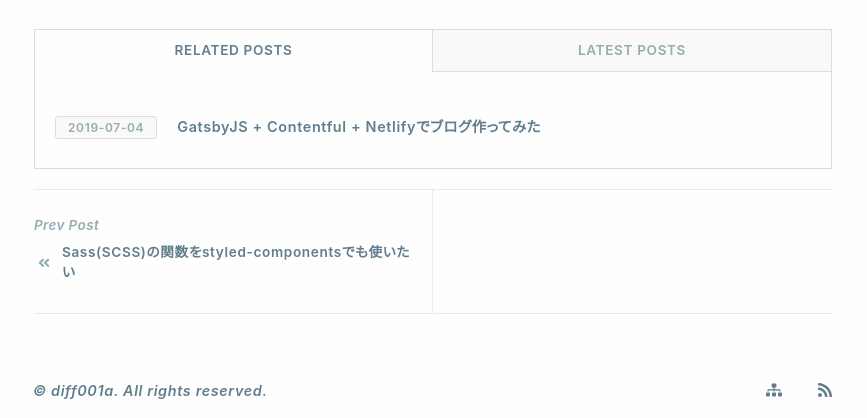
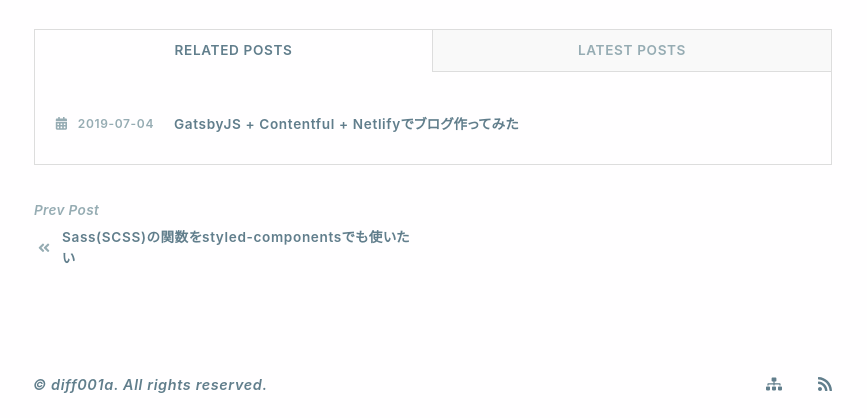
Before and after one commit to diff001a/diff001a-gatsby-blog, a Gatsby site: page /gatsby-blog-with-markdown/ in a window 1280 px wide. Shown: the part 5814-6232 px from the top of the page, without its empty margins (207-1074 px from the left). Built offline with nearby package versions, Linux system fonts and the light colour scheme; Gatsby itself is replaced by a stand-in of ours; some packages are replaced by stand-ins of ours.

Commit message:
[update] レイアウトを微調整

```diff
--- a/src/components/footer/index.js
+++ b/src/components/footer/index.js
@@ -9,7 +9,7 @@ const Wrapper = styled.footer`
   width: 100%;
   text-align: center;
   z-index: 9999999;
-  padding: 10px 0;
+  padding: 20px 0;
   display: flex;
   margin-top: auto;
   justify-content: center;
--- a/src/components/paging-single/index.js
+++ b/src/components/paging-single/index.js
@@ -1,7 +1,5 @@
 import React from "react"
 import styled from "styled-components"
-import { rgba } from "polished"
-import { colors } from "../../style/GlobalStyle"
 import { Link } from "gatsby"
 import { FaAngleDoubleRight, FaAngleDoubleLeft } from "react-icons/fa"
 
@@ -9,13 +7,12 @@ const Wrapper = styled.div`
   width: 100%;
   display: flex;
   justify-content: flex-start;
-  border-top: 1px solid ${rgba(colors.lightGray, 0.6)};
-  border-bottom: 1px solid ${rgba(colors.lightGray, 0.6)};
+  margin-bottom: 30px;
   .paging-item {
     width: 50%;
     display: flex;
     align-items: center;
-    padding: 25px 0px 30px 0;
+    padding: 15px 0px 20px 0;
     font-size: 0.85rem;
     a {
       text-decoration: none;
@@ -44,7 +41,6 @@ const Wrapper = styled.div`
       }
     }
     &.prev {
-      border-right: 1px solid ${rgba(colors.lightGray, 0.6)};
       padding-right: 10px;
       a {
         div {
@@ -72,10 +68,15 @@ const Wrapper = styled.div`
     .paging-item {
       width: 100%;
       padding: 0;
-      padding: 20px 0px 20px 0;
+      padding: 10px 0px 10px 0;
       &.prev {
         border-right: none;
-        border-bottom: 1px solid ${rgba(colors.lightGray, 0.6)};
+        border-bottom: 1px solid var(--lightGray);
+      }
+      &.prev,
+      &.next {
+        text-align: center;
+        padding: 15px 0;
       }
     }
   }
--- a/src/components/related/index.js
+++ b/src/components/related/index.js
@@ -1,6 +1,7 @@
 import React, { useState, useEffect } from "react"
 import styled from "styled-components"
 import { Link } from "gatsby"
+import { FaCalendarAlt } from "react-icons/fa"
 
 const Wrapper = styled.div`
   width: 100%;
@@ -44,6 +45,8 @@ const Wrapper = styled.div`
   .tab-post-item {
     padding: 12px 0;
     border-bottom: 1px dashed var(--lightGray);
+    display: flex;
+    align-items: center;
     &:last-child {
       border-bottom: none;
       padding-bottom: 0;
@@ -51,15 +54,20 @@ const Wrapper = styled.div`
     .date {
       font-size: 0.75rem;
       color: var(--gray);
-      padding: 3px 12px;
+      display: flex;
+      align-items: center;
+      font-weight: 600;
       margin-right: 20px;
-      background: var(--paleGray);
-      font-weight: 600;
-      border: 1px solid var(--lightGray);
-      border-radius: 3px;
+      svg {
+        margin-right: 10px;
+        font-size: 0.8rem;
+      }
+      span {
+        padding-top: 1px;
+      }
     }
     .title {
-      font-size: 0.9rem;
+      font-size: 0.85rem;
       a {
         text-decoration: none;
         font-weight: 600;
@@ -73,9 +81,22 @@ const Wrapper = styled.div`
   @media screen and (max-width: 780px) {
     .tab-post-item {
       display: flex;
+      justify-content: flex-start;
+      align-items: flex-start;
       flex-direction: column;
       .date {
+        background: none;
         padding: 0;
+        border: 0;
+        margin-bottom: 5px;
+        svg {
+          margin-right: 5px;
+        }
+      }
+    }
+    .tab-wrapper {
+      .tab-item {
+        padding: 10px 10px 20px 10px;
       }
     }
   }
@@ -123,7 +144,10 @@ const Related = props => {
           {data.map(e => {
             return (
               <div key={`${e.slug}`} className="tab-post-item">
-                <span className="date">{e.date}</span>
+                <span className="date">
+                  <FaCalendarAlt />
+                  <span>{e.date}</span>
+                </span>
                 <span className="title">
                   <Link to={`/${e.slug}/`}>{e.title} </Link>
                 </span>
--- a/src/components/share/index.js
+++ b/src/components/share/index.js
@@ -3,6 +3,8 @@ import styled from "styled-components"
 import Button from "./button"
 import { FaTwitter, FaGetPocket, FaFacebookSquare } from "react-icons/fa"
 import { StaticQuery } from "gatsby"
+import { colors } from "../../style/GlobalStyle"
+import { rgba } from "polished"
 import Img from "gatsby-image"
 
 const Wrapper = styled.div`
@@ -38,6 +40,8 @@ const Wrapper = styled.div`
     .gatsby-image-wrapper {
       border-radius: 50%;
       margin-right: 15px;
+      box-shadow: 0 2px 8px -1px rgba(0, 0, 0, 0.1),
+        0 2px 10px -1px ${rgba(colors.text, 0.2)};
     }
   }
   .share-inner {
```
